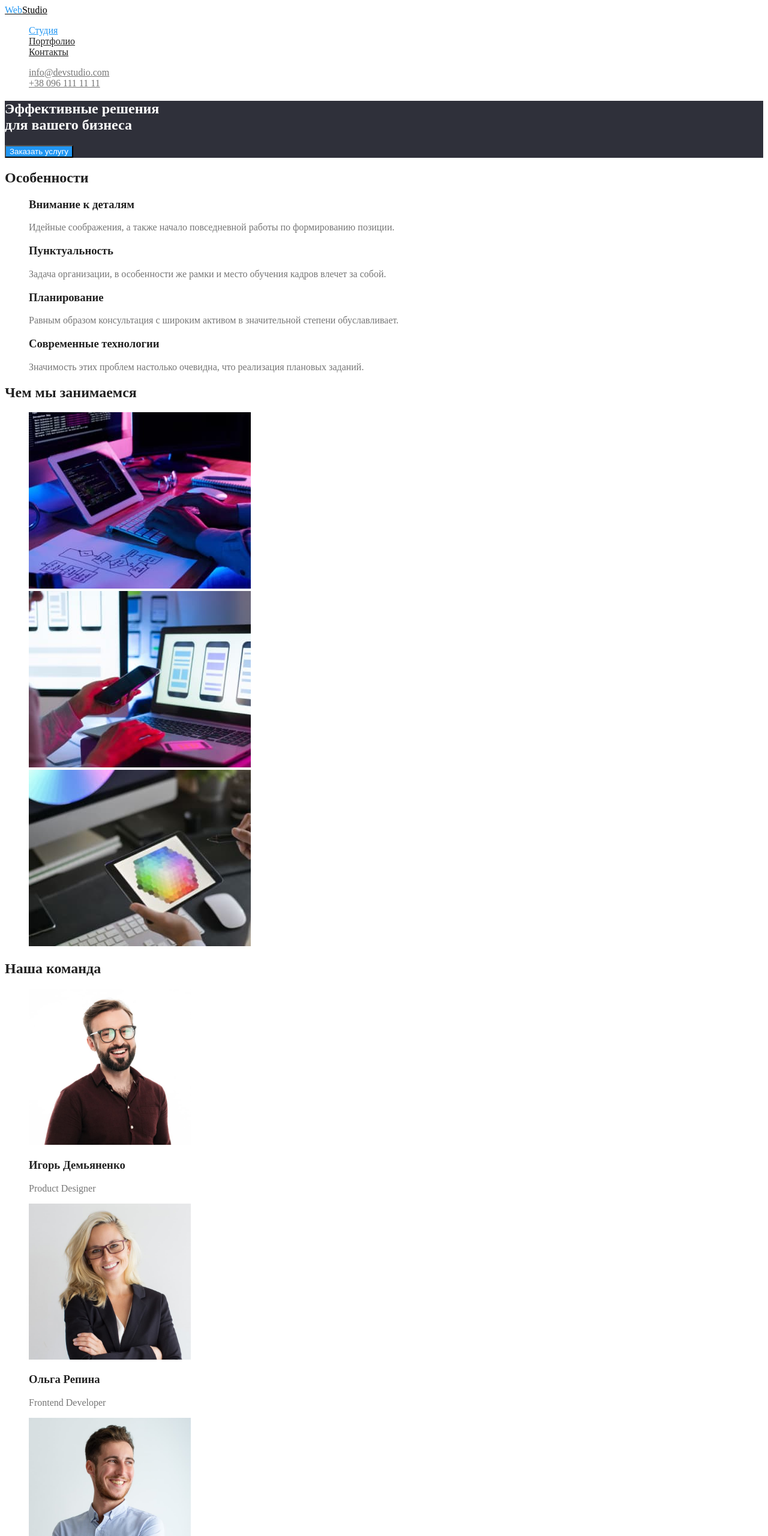
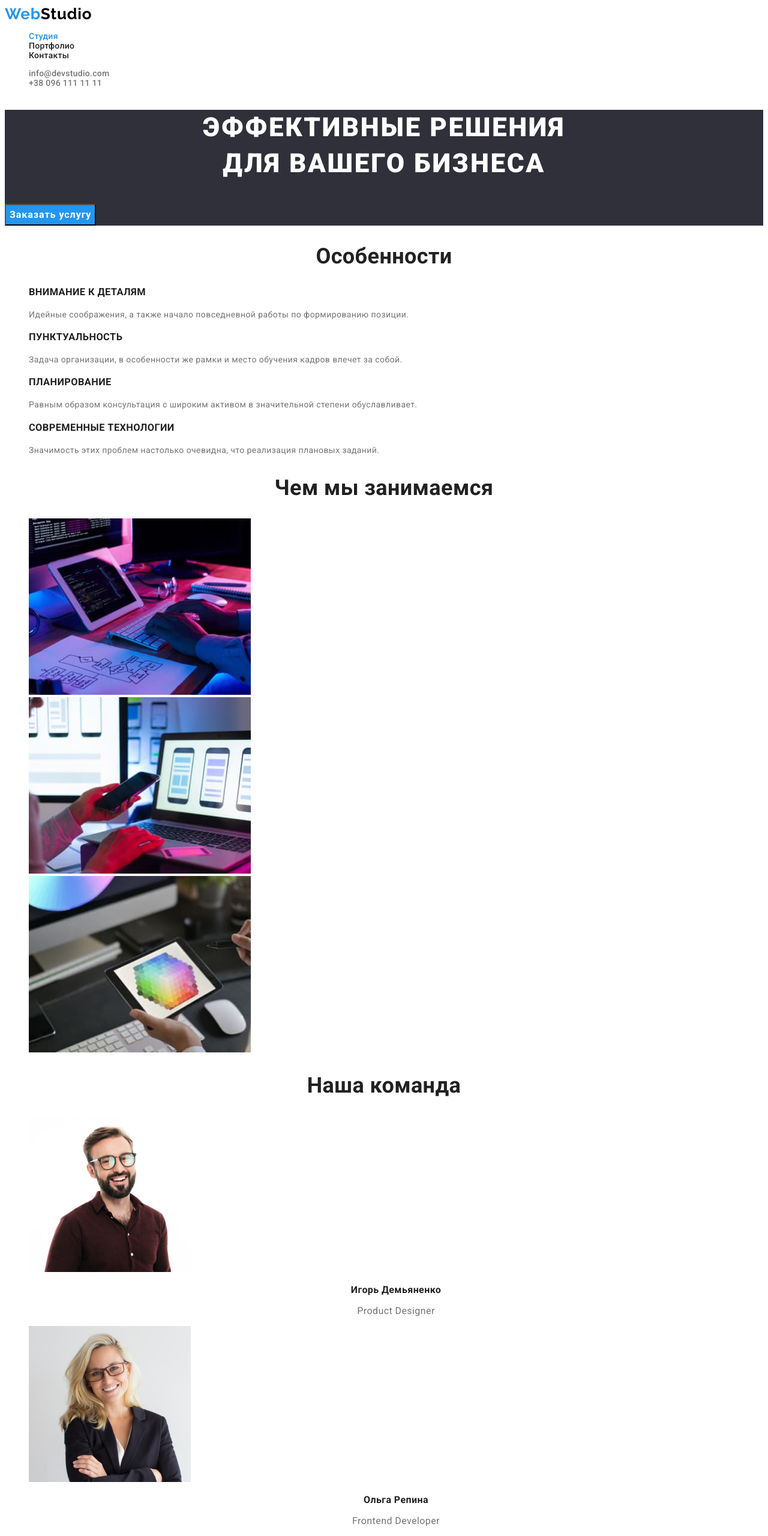
Before and after one commit to IlonaYuv/goit-markup-hw-02, a plain HTML site: page index.html in a window 1280 px wide. Shown: the top 2560 px of the page at 60% size. Drawn offline with Linux system fonts and the light colour scheme.

Commit message:
Добавляет итоговое оформление макета
Цвета, Шрифты и их свойства, активные состояния.

```diff
--- a/css/styles.css
+++ b/css/styles.css
@@ -12,6 +12,12 @@
 body {
   color: var(--primary-text-color);
   background-color: var(--primary-white-color);
+  font-family: Roboto, -apple-system, BlinkMacSystemFont, Segoe UI, Oxygen, Ubuntu, Cantarell,
+    Fira Sans, Droid Sans, Helvetica Neue, sans-serif;
+  font-weight: 500;
+  font-size: 14px;
+  line-height: 1.14;
+  letter-spacing: 0.03em;
 }
 
 .list {
@@ -21,13 +27,26 @@ body {
 /* Logo */
 .logo {
   color: var(--black-color);
+  font-family: Raleway, sans-serif;
+  font-size: 26px;
+  line-height: 1.2;
+  letter-spacing: 0.03em;
+  text-decoration: none;
 }
 .logo-part {
   color: var(--accent-color);
+  font-family: Raleway, sans-serif;
+  font-size: 26px;
+  line-height: 1.2;
+  letter-spacing: 0.03em;
+  text-decoration: none;
 }
+
 /* Site nav */
 .site-nav .link {
   color: var(--primary-text-color);
+  letter-spacing: 0.02em;
+  text-decoration: none;
 }
 .site-nav .link:hover,
 .site-nav .link:focus {
@@ -40,6 +59,8 @@ body {
 /* Contacts nav */
 .contacts-nav .contact {
   color: var(--text-color);
+  letter-spacing: 0.02em;
+  text-decoration: none;
 }
 .contacts-nav .contact:hover,
 .contacts-nav .contact:focus {
@@ -52,21 +73,58 @@ body {
 }
 .hero-title {
   color: var(--primary-white-color);
+  font-weight: 900;
+  font-size: 44px;
+  line-height: 1.36;
+  text-align: center;
+  letter-spacing: 0.06em;
+  text-transform: uppercase;
+}
+.button-primary {
+  color: var(--primary-white-color);
+  background-color: var(--accent-color);
+  font-family: inherit;
+  font-weight: 700;
+  font-size: 16px;
+  line-height: 1.88;
+  letter-spacing: 0.06em;
+  cursor: pointer;
 }
 
 /* Features */
+.features-title {
+  font-weight: 700;
+  text-transform: uppercase;
+}
 .features-text {
   color: var(--text-color);
+  font-weight: 400;
+  line-height: 1.71;
 }
 
 /* Examples */
+.section-title {
+  font-weight: 700;
+  font-size: 36px;
+  line-height: 1.17;
+  text-align: center;
+}
 
 /* Team */
 .section-team {
   background-color: var(--secondary-white-color);
 }
+.team-title {
+  font-size: 16px;
+  line-height: 1.19;
+  text-align: center;
+}
 .team-text {
   color: var(--text-color);
+  font-weight: 400;
+  font-size: 16px;
+  line-height: 1.19;
+  text-align: center;
 }
 
 /* Footer */
@@ -75,22 +133,44 @@ body {
 }
 .footer-adress {
   color: var(--primary-white-color);
+  font-weight: 400;
+  line-height: 1.71;
 }
 .footer-contacts {
   color: var(--secondary-white-color);
+  font-weight: 400;
+  line-height: 1.71;
 }
 
-/* Buttons */
-.button-primary {
+/* Portfolio Page */
+.button-secondary {
+  color: var(--primary-text-color);
+  background-color: var(--secondary-bg-color);
+  font-family: inherit;
+  font-size: 16px;
+  line-height: 1.62;
+  text-align: center;
+  cursor: pointer;
+}
+.button-secondary:hover,
+.button-secondary:focus,
+.button-secondary.current {
   color: var(--primary-white-color);
   background-color: var(--accent-color);
 }
-.button-secondary {
+.projects-link {
+  text-decoration: none;
+}
+.projects-title {
   color: var(--primary-text-color);
-  background-color: var(--secondary-bg-color);
+  font-weight: 700;
+  font-size: 18px;
+  line-height: 2;
+  letter-spacing: 0.06em;
 }
-
-/* Portfolio Page */
 .projects-text {
   color: var(--text-color);
+  font-weight: 400;
+  font-size: 16px;
+  line-height: 1.88;
 }
```
